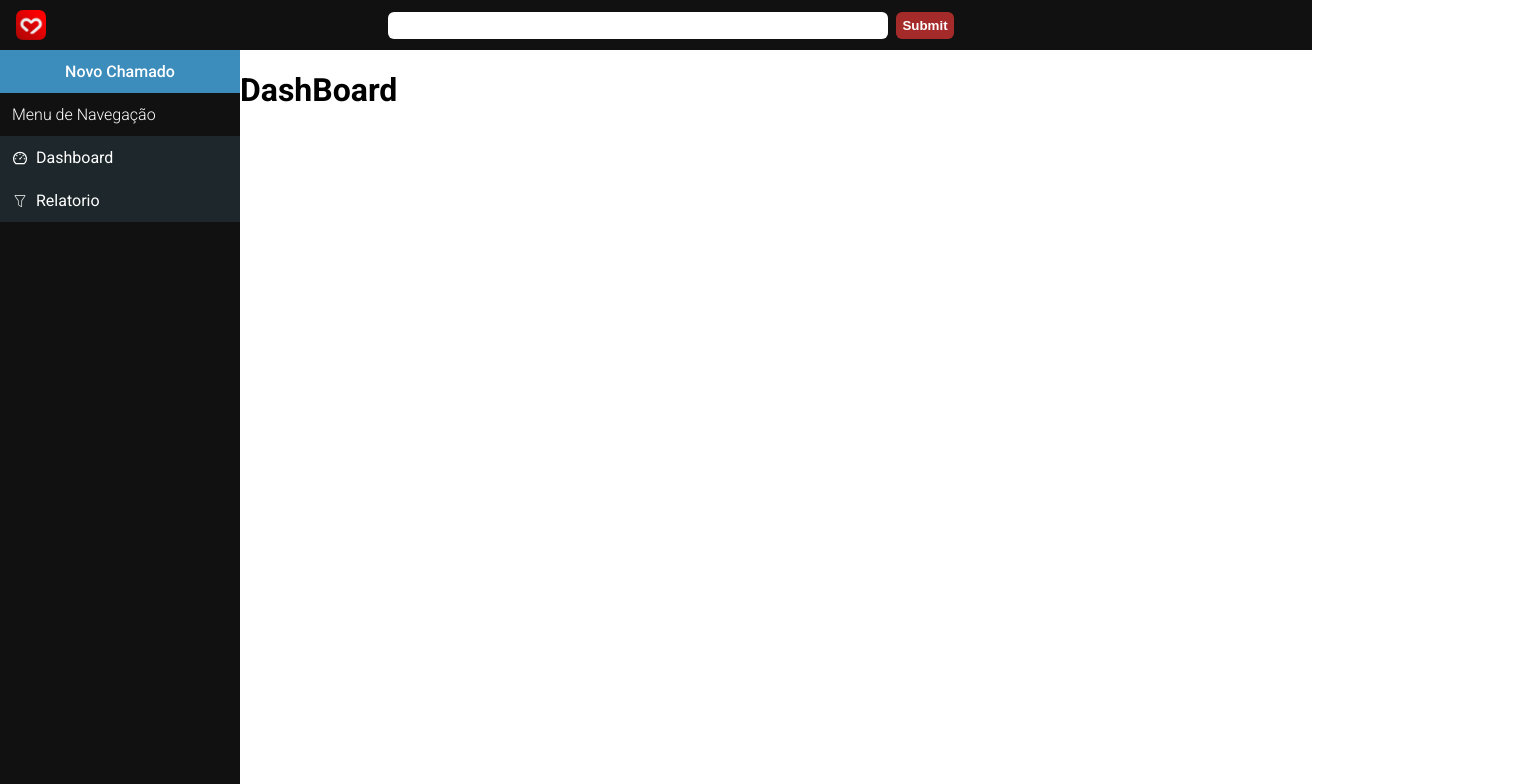
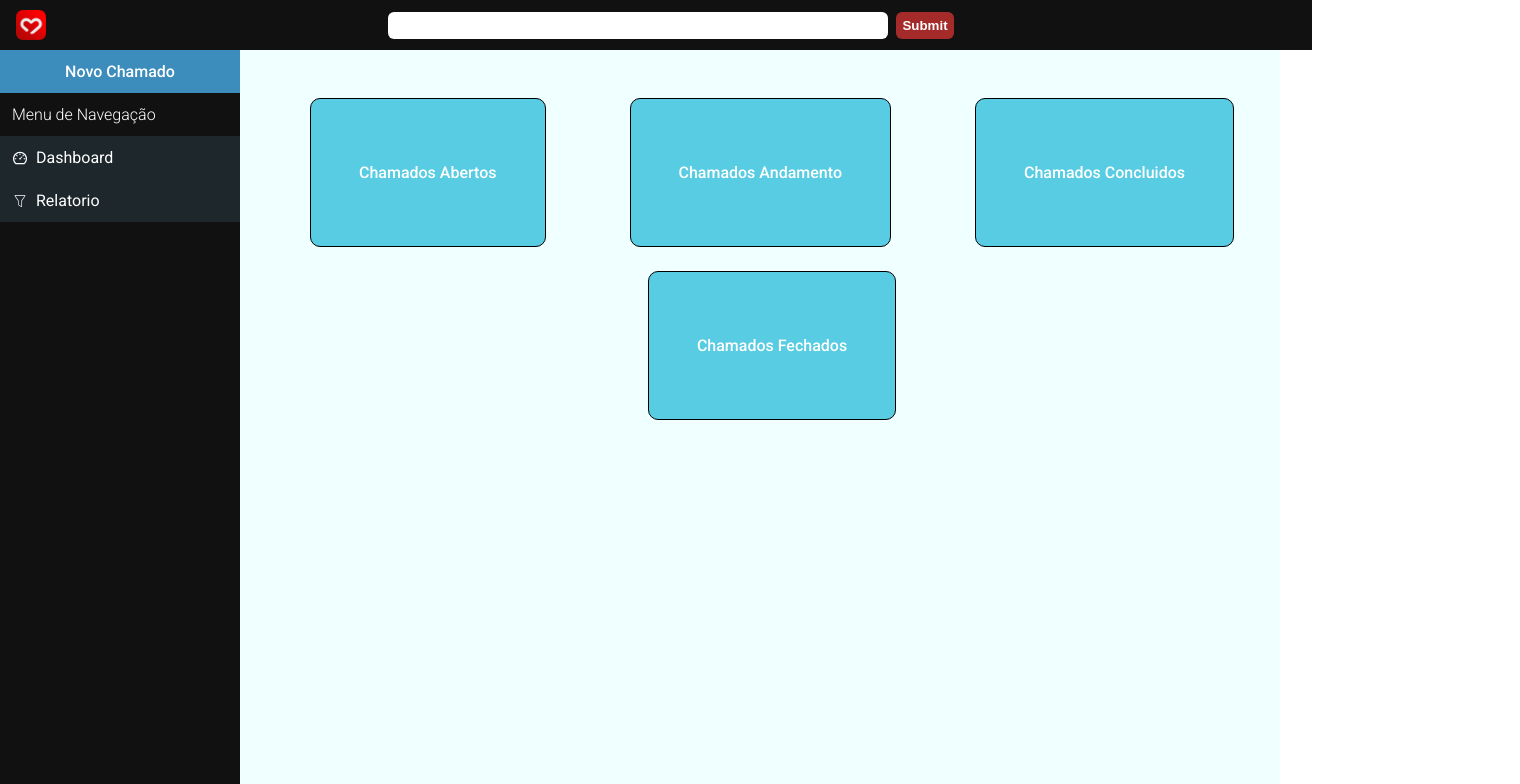
Before and after one commit to thalisson-sousa/primmeTasks, a React (Vite) app: page / in a window 1280 px wide. Shown: the top 784 px of the page, 1520 px wide, since content can reach past the window. Built offline with nearby package versions, Linux system fonts and the light colour scheme.

Commit message:
fix: criando cards da dashboard

```diff
--- a/src/App.module.css
+++ b/src/App.module.css
@@ -1,12 +1,17 @@
 .Container {
-    display: contents;
     position: relative;
+    background-color: azure;
+
 }
 
 .body {
+    display: flex;
+    justify-content: center;
+    align-items: center;
+    width: 80%;
+    margin: 2em 0;
+
     position: absolute;
     left: 15rem;
     top: 3.1rem;
-    width: 100%;
-    height: auto;
-}
+    }
--- a/src/components/pages/dashboard/DashBoard.jsx
+++ b/src/components/pages/dashboard/DashBoard.jsx
@@ -1,4 +1,14 @@
+import styles from './DashBoard.module.css';
 
 export default function DashBoard() {
-    return <h1>DashBoard</h1>
+    return (
+        <div className={styles.Container}>
+            <ul className={styles.Cards}>
+                <li className={styles.card}>Chamados Abertos</li>
+                <li className={styles.card}>Chamados Andamento</li>
+                <li className={styles.card}>Chamados Concluidos</li>
+                <li className={styles.card}>Chamados Fechados</li>
+            </ul>
+        </div>
+    )
 }
--- a/src/components/pages/dashboard/DashBoard.module.css
+++ b/src/components/pages/dashboard/DashBoard.module.css
@@ -0,0 +1,29 @@
+.Container {
+    display: flex;
+    justify-content: center;
+    align-items: center;
+
+    font-weight: 500;
+    color: white;
+}
+
+.Cards {
+    display: flex;
+    justify-content: space-around;
+    align-items: center;
+    width: 100%;
+    gap: 24px;
+    flex-wrap: wrap;
+}
+
+.card {
+    padding: 4em 3em;
+
+    background-color: #58cce3;
+    border: 1px solid black;
+    border-radius: 10px;
+}
+
+li {
+    list-style: none;
+}
```
